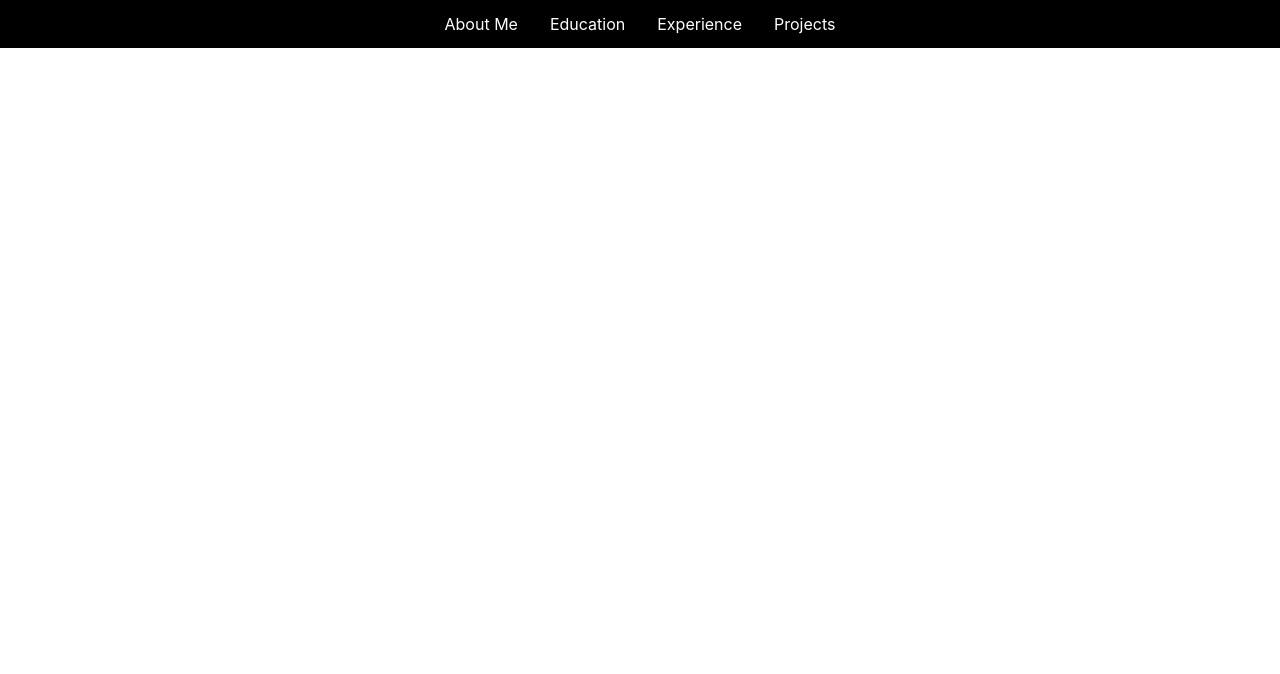
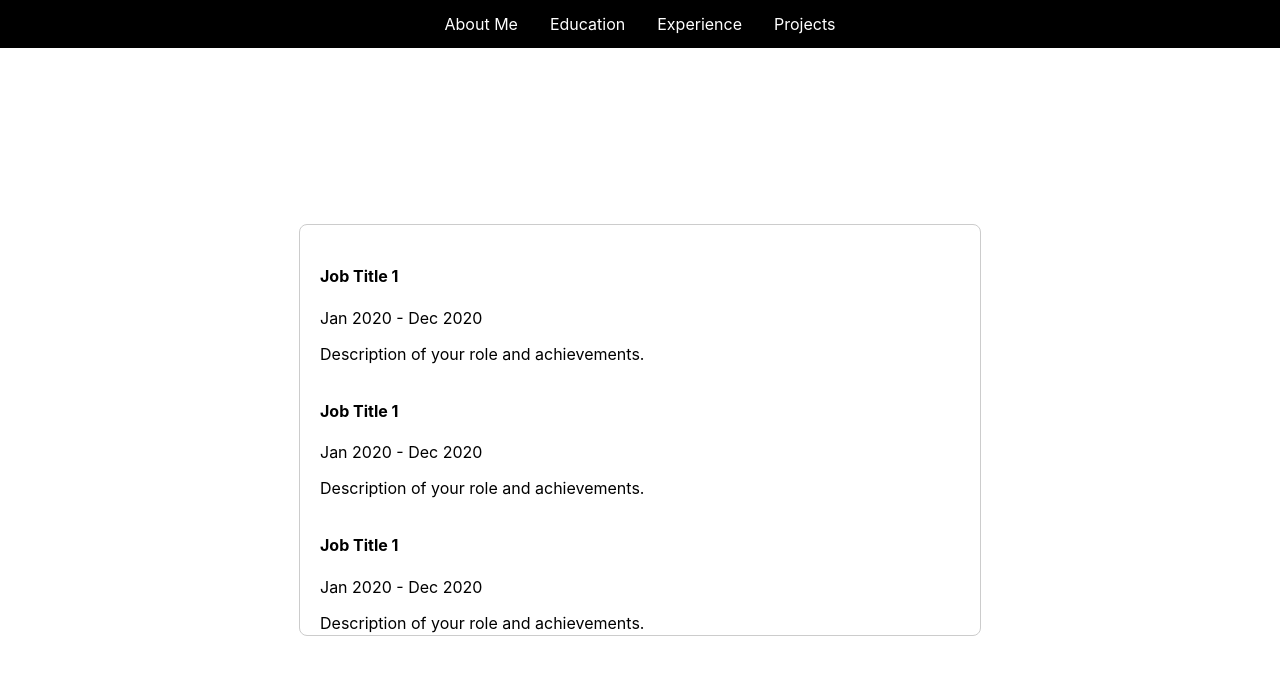
Before and after one commit to arnav149/ak-portfolio, a React (Create React App) app: page /#/experience in a window 1280 px wide. Shown: the top 674 px of the page. Built offline with nearby package versions, Linux system fonts and the light colour scheme.

Commit message:
add scrollable section

```diff
--- /dev/null
+++ b/src/Experience.css
@@ -0,0 +1,26 @@
+.experience {
+  display: flex;
+  justify-content: center;
+  align-items: center;
+  height: calc(
+    100vh - 60px
+  ); /* Full viewport height minus the nav bar height */
+  padding-top: 60px;
+}
+
+.scrollable-card {
+  display: flex;
+  flex-direction: column;
+  border: 1px solid #ccc;
+  border-radius: 8px;
+  padding: 20px;
+  width: 50%;
+  max-height: 50%;
+  overflow-y: scroll;
+}
+
+.card-item {
+  margin-bottom: 10px;
+  border-bottom: 1px solid #eee;
+  padding-bottom: 10px;
+}
--- a/src/Experience.js
+++ b/src/Experience.js
@@ -1,7 +1,48 @@
 import React from "react";
+import "./Experience.css";
 
-function Experience() {
-  return <div></div>;
+const ScrollableCard = ({ experiences }) => {
+  return (
+    <div className="scrollable-card">
+      {experiences.map((experience, index) => (
+        <div key={index} className="card-tem">
+          <h4>{experience.title}</h4>
+          <p>{experience.period}</p>
+          <p>{experience.description}</p>
+        </div>
+      ))}
+    </div>
+  );
+};
+
+export default function Experience() {
+  const experiences = [
+    {
+      title: "Job Title 1",
+      period: "Jan 2020 - Dec 2020",
+      description: "Description of your role and achievements."
+    },
+    {
+      title: "Job Title 1",
+      period: "Jan 2020 - Dec 2020",
+      description: "Description of your role and achievements."
+    },
+    {
+      title: "Job Title 1",
+      period: "Jan 2020 - Dec 2020",
+      description: "Description of your role and achievements."
+    },
+    {
+      title: "Job Title 1",
+      period: "Jan 2020 - Dec 2020",
+      description: "Description of your role and achievements."
+    }
+    // Add more experience objects here
+  ];
+
+  return (
+    <div className="experience">
+      <ScrollableCard experiences={experiences} />
+    </div>
+  );
 }
-
-export default Experience;
```
Also changed, not shown: src/Experince.css (deleted).
